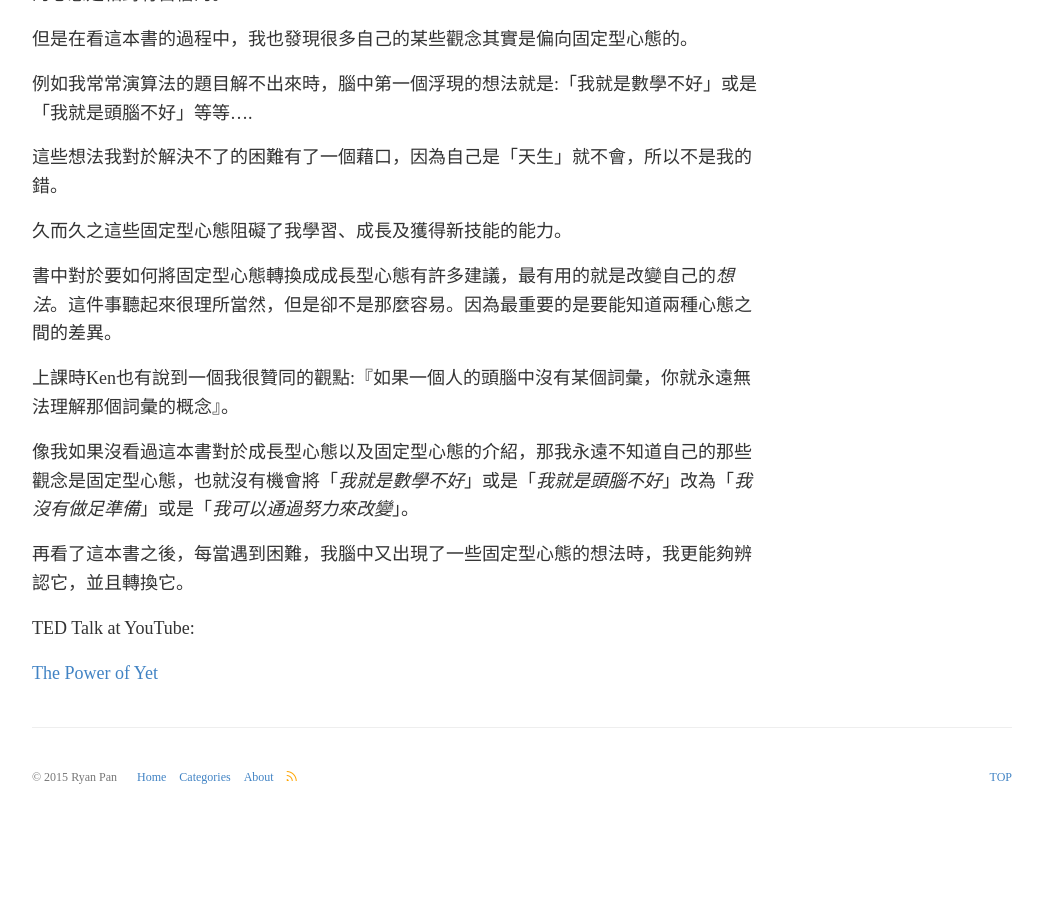
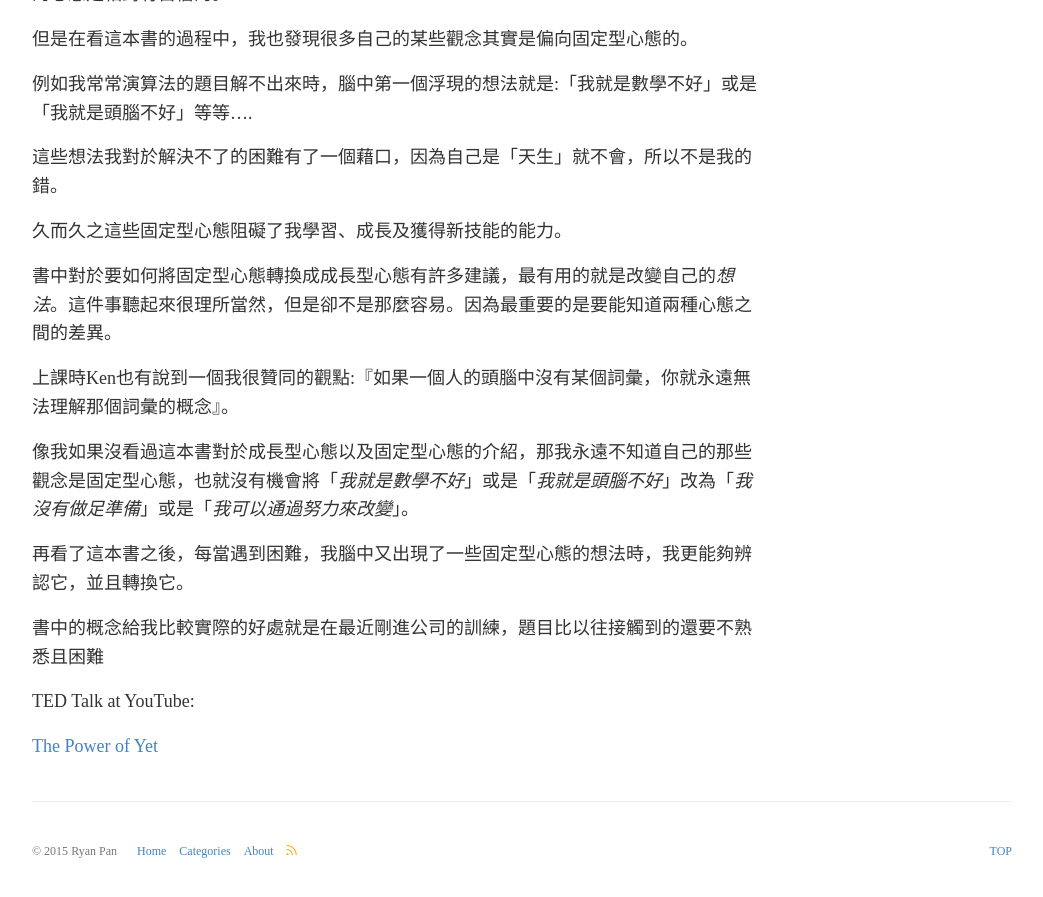
Before and after one commit to ryanchen34057/ryanchen34057.github.io, a Jekyll site: the page built from _posts/讀書心得/2019-10-02-mindSet.markdown, in a window 1280 px wide and 900 px high, scrolled down 640 px. Shown: the top 897 px of the window, without its empty margins (118-1161 px from the left). Built offline with Jekyll 4.4.1, drawn with Linux system fonts in a browser that asks for light colours; nearby versions of some CDN libraries; library files that are not in the unit come from our copies; comment, search, counter and statistics services are not loaded; before the commit the page ends 1466 px from its top, so only the background shows below that.

Commit message:
Update 2019-10-02-mindSet.markdown

```diff
--- a/_posts/讀書心得/2019-10-02-mindSet.markdown
+++ b/_posts/讀書心得/2019-10-02-mindSet.markdown
@@ -34,6 +34,8 @@ keywords:
 
 再看了這本書之後，每當遇到困難，我腦中又出現了一些固定型心態的想法時，我更能夠辨認它，並且轉換它。
 
+書中的概念給我比較實際的好處就是在最近剛進公司的訓練，題目比以往接觸到的還要不熟悉且困難
+
 
 TED Talk at YouTube:
 
```
